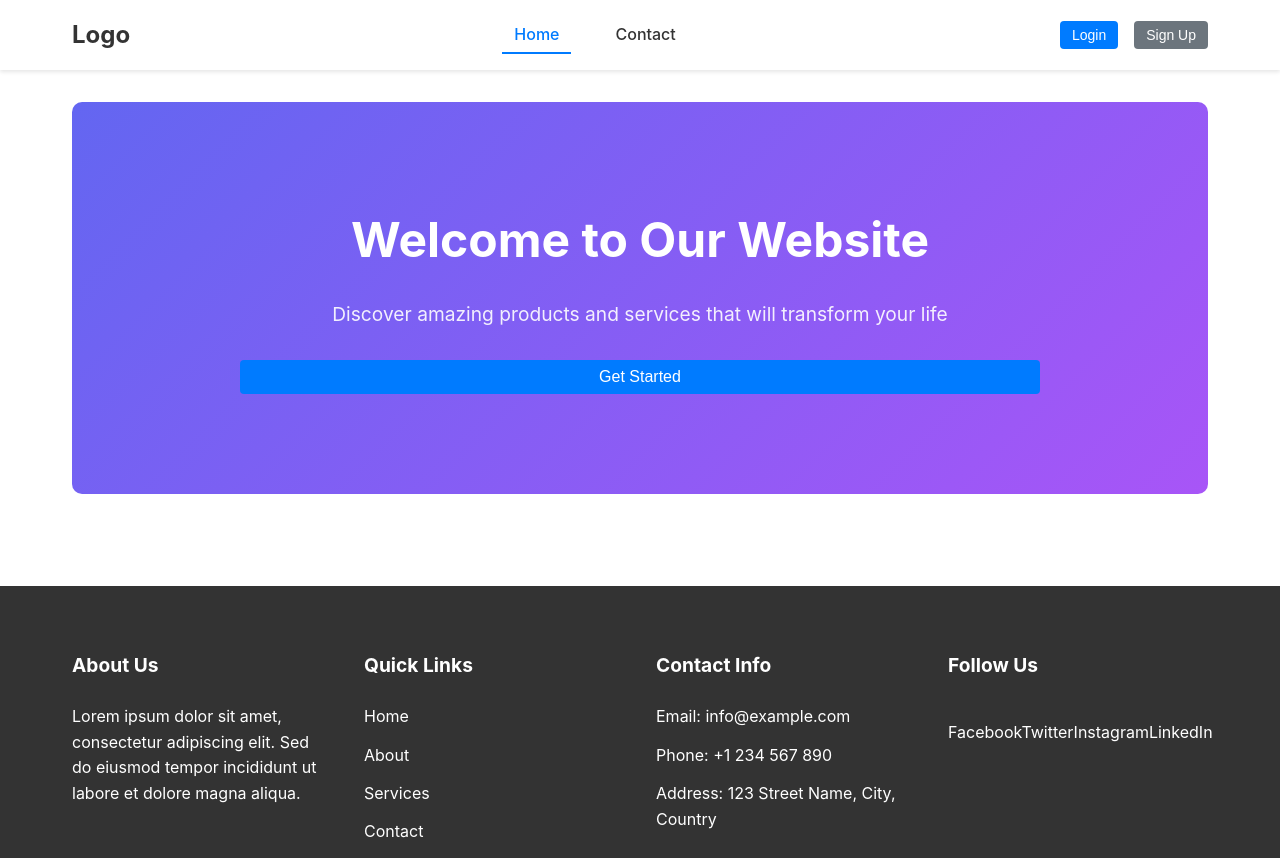
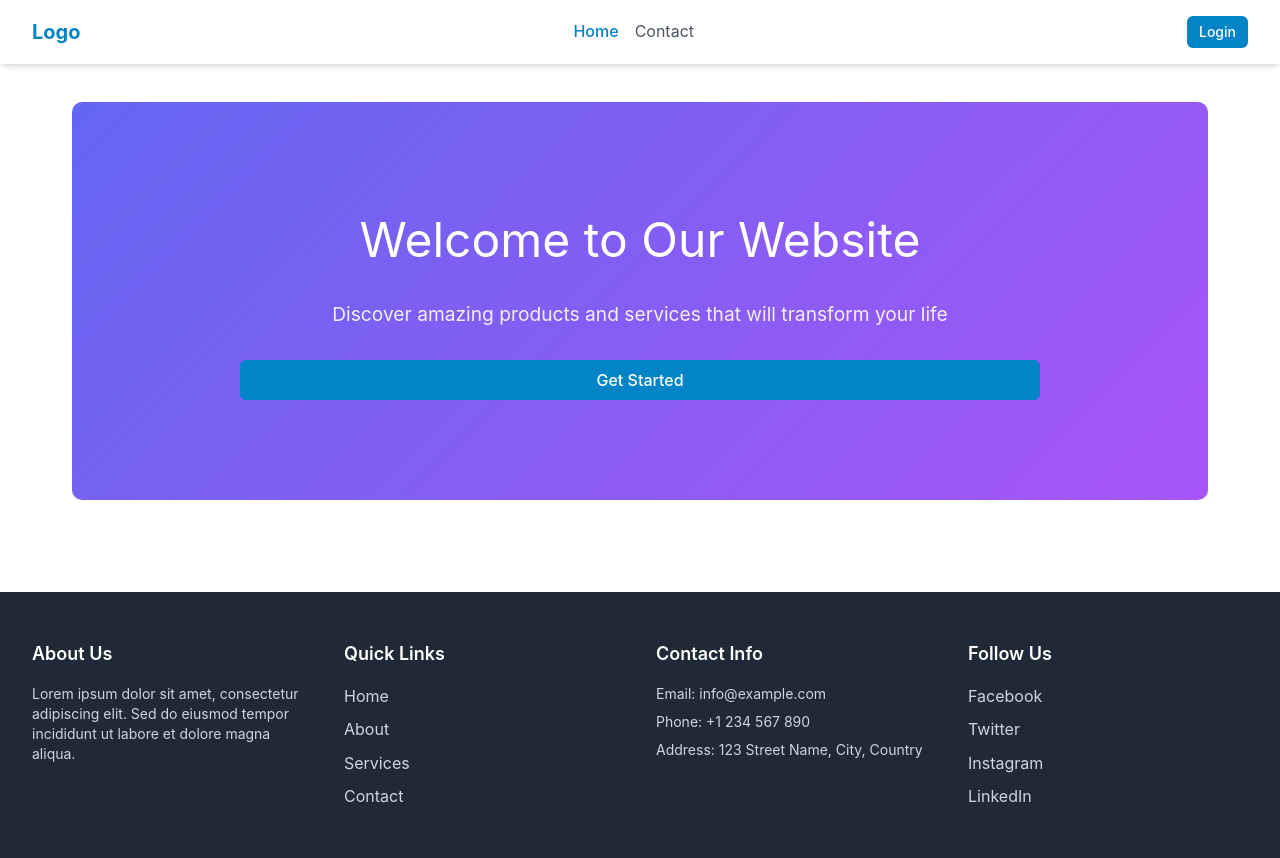
Before and after one commit to dat25134/react-base, a React (Create React App) app: page / in a window 1280 px wide. Built offline with nearby package versions, Linux system fonts and the light colour scheme.

Commit message:
add tailwind to project

```diff
--- a/package.json
+++ b/package.json
@@ -39,5 +39,10 @@
       "last 1 firefox version",
       "last 1 safari version"
     ]
+  },
+  "devDependencies": {
+    "autoprefixer": "^10.4.20",
+    "postcss": "^8.4.48",
+    "tailwindcss": "^3.4.14"
   }
 }
--- /dev/null
+++ b/postcss.config.js
@@ -0,0 +1,6 @@
+module.exports = {
+  plugins: {
+    tailwindcss: {},
+    autoprefixer: {},
+  },
+}
--- a/src/components/common/Button/Button.css
+++ /dev/null
@@ -1,136 +0,0 @@
-.btn {
-  display: inline-flex;
-  align-items: center;
-  justify-content: center;
-  font-weight: 500;
-  border-radius: 4px;
-  cursor: pointer;
-  transition: all 0.2s ease-in-out;
-  border: none;
-  outline: none;
-}
-
-/* Sizes */
-.btn-small {
-  padding: 6px 12px;
-  font-size: 14px;
-}
-
-.btn-medium {
-  padding: 8px 16px;
-  font-size: 16px;
-}
-
-.btn-large {
-  padding: 12px 24px;
-  font-size: 18px;
-}
-
-/* Variants */
-.btn-primary {
-  background-color: #007bff;
-  color: white;
-}
-
-.btn-primary:hover {
-  background-color: #0056b3;
-}
-
-.btn-secondary {
-  background-color: #6c757d;
-  color: white;
-}
-
-.btn-secondary:hover {
-  background-color: #5a6268;
-}
-
-.btn-danger {
-  background-color: #dc3545;
-  color: white;
-}
-
-.btn-danger:hover {
-  background-color: #c82333;
-}
-
-.btn-success {
-  background-color: #28a745;
-  color: white;
-}
-
-.btn-success:hover {
-  background-color: #218838;
-}
-
-.btn-outline {
-  background-color: transparent;
-  border: 1px solid #007bff;
-  color: #007bff;
-}
-
-.btn-outline:hover {
-  background-color: #007bff;
-  color: white;
-}
-
-/* Full width */
-.btn-full-width {
-  width: 100%;
-}
-
-/* Disabled state */
-.btn:disabled {
-  opacity: 0.65;
-  cursor: not-allowed;
-}
-
-/* Optional: Add loading state */
-.btn.loading {
-  position: relative;
-  color: transparent;
-}
-
-.btn.loading::after {
-  content: "";
-  position: absolute;
-  width: 16px;
-  height: 16px;
-  border: 2px solid;
-  border-radius: 50%;
-  border-color: #fff #fff #fff transparent;
-  animation: button-loading-spinner 1s linear infinite;
-}
-
-@keyframes button-loading-spinner {
-  from {
-    transform: rotate(0turn);
-  }
-  to {
-    transform: rotate(1turn);
-  }
-}
-
-/* // Các variant
-<Button variant="primary">Primary Button</Button>
-<Button variant="secondary">Secondary Button</Button>
-<Button variant="danger">Danger Button</Button>
-<Button variant="success">Success Button</Button>
-<Button variant="outline">Outline Button</Button>
-
-// Các size
-<Button size="small">Small Button</Button>
-<Button size="medium">Medium Button</Button>
-<Button size="large">Large Button</Button>
-
-// Full width
-<Button fullWidth>Full Width Button</Button>
-
-// Disabled
-<Button disabled>Disabled Button</Button>
-
-// Với type form
-<Button type="submit">Submit</Button>
-
-// Với custom className
-<Button className="custom-class">Custom Button</Button> */
--- a/src/components/common/Button/Button.jsx
+++ b/src/components/common/Button/Button.jsx
@@ -1,5 +1,4 @@
 import React from 'react';
-import './Button.css';
 
 const Button = ({
   children,
@@ -12,18 +11,35 @@
   className = '',
   ...props
 }) => {
-  const buttonClasses = [
-    'btn',
-    `btn-${variant}`,
-    `btn-${size}`,
-    fullWidth ? 'btn-full-width' : '',
+  const baseStyles = 'rounded-md font-medium focus:outline-none transition-colors duration-200';
+
+  const variants = {
+    primary: 'bg-primary-600 text-white hover:bg-primary-700',
+    secondary: 'bg-secondary-500 text-white hover:bg-secondary-600',
+    danger: 'bg-red-600 text-white hover:bg-red-700',
+    success: 'bg-green-600 text-white hover:bg-green-700',
+    outline: 'border-2 border-primary-600 text-primary-600 hover:bg-primary-50'
+  };
+
+  const sizes = {
+    small: 'px-3 py-1.5 text-sm',
+    medium: 'px-4 py-2 text-base',
+    large: 'px-6 py-3 text-lg'
+  };
+
+  const classes = [
+    baseStyles,
+    variants[variant],
+    sizes[size],
+    fullWidth ? 'w-full' : '',
+    disabled ? 'opacity-50 cursor-not-allowed' : '',
     className
   ].filter(Boolean).join(' ');
 
   return (
     <button
       type={type}
-      className={buttonClasses}
+      className={classes}
       disabled={disabled}
       onClick={onClick}
       {...props}
--- a/src/components/common/ConfirmModal/ConfirmModal.css
+++ /dev/null
@@ -1,88 +0,0 @@
-.modal-overlay {
-  position: fixed;
-  top: 0;
-  left: 0;
-  right: 0;
-  bottom: 0;
-  background-color: rgba(0, 0, 0, 0.6);
-  display: flex;
-  justify-content: center;
-  align-items: center;
-  z-index: 1000;
-  backdrop-filter: blur(2px);
-}
-
-.modal {
-  background-color: white;
-  padding: 24px;
-  border-radius: 12px;
-  min-width: 320px;
-  box-shadow: 0 4px 20px rgba(0, 0, 0, 0.15);
-  animation: modal-slide-down 0.3s ease-out;
-}
-
-@keyframes modal-slide-down {
-  from {
-    opacity: 0;
-    transform: translateY(-20px);
-  }
-  to {
-    opacity: 1;
-    transform: translateY(0);
-  }
-}
-
-.modal h2 {
-  margin: 0 0 16px 0;
-  color: #2d3748;
-  font-size: 1.5rem;
-  font-weight: 600;
-}
-
-.modal p {
-  color: #4a5568;
-  line-height: 1.6;
-  margin: 0 0 24px 0;
-  font-size: 1.1rem;
-}
-
-.modal-buttons {
-  display: flex;
-  justify-content: flex-end;
-  gap: 12px;
-  margin-top: 24px;
-}
-
-.modal-buttons button {
-  padding: 10px 20px;
-  border-radius: 6px;
-  cursor: pointer;
-  transition: all 0.2s ease;
-  font-weight: 500;
-  font-size: 1rem;
-  box-shadow: 0 2px 4px rgba(0, 0, 0, 0.1);
-}
-
-.modal-buttons button:first-child {
-  background-color: #e53e3e;
-  color: white;
-  border: none;
-}
-
-.modal-buttons button:first-child:hover {
-  background-color: #c53030;
-  transform: translateY(-1px);
-  box-shadow: 0 4px 6px rgba(0, 0, 0, 0.15);
-}
-
-.modal-buttons button:last-child {
-  background-color: #718096;
-  color: white;
-  border: none;
-}
-
-.modal-buttons button:last-child:hover {
-  background-color: #4a5568;
-  transform: translateY(-1px);
-  box-shadow: 0 4px 6px rgba(0, 0, 0, 0.15);
-}
--- a/src/components/layout/Footer/Footer.css
+++ /dev/null
@@ -1,35 +0,0 @@
-.footer {
-  background-color: #333;
-  color: #fff;
-  padding: 4rem 0 0;
-  margin-top: auto;
-}
-
-.footer-container {
-  max-width: 1200px;
-  margin: 0 auto;
-  padding: 0 2rem;
-  display: grid;
-  grid-template-columns: repeat(auto-fit, minmax(250px, 1fr));
-  gap: 2rem;
-}
-
-.footer-section h3 {
-  color: #fff;
-  margin-bottom: 1.5rem;
-  font-size: 1.2rem;
-}
-
-.footer-section ul {
-  list-style: none;
-  padding: 0;
-  margin: 0;
-}
-
-.footer-section ul li {
-  margin-bottom: 0.8rem;
-}
-
-.footer-section a {
-  color: #fff;
-}
--- a/src/components/layout/Footer/Footer.jsx
+++ b/src/components/layout/Footer/Footer.jsx
@@ -1,42 +1,41 @@
 import React from 'react';
 import { Link } from 'react-router-dom';
-import './Footer.css';
 
 const Footer = () => {
   return (
-    <footer className="footer">
-      <div className="footer-container">
-        <div className="footer-section">
-          <h3>About Us</h3>
-          <p>Lorem ipsum dolor sit amet, consectetur adipiscing elit. Sed do eiusmod tempor incididunt ut labore et dolore magna aliqua.</p>
+    <footer className="bg-gray-800 text-white py-12">
+      <div className="max-w-7xl mx-auto px-4 sm:px-6 lg:px-8 grid grid-cols-1 md:grid-cols-2 lg:grid-cols-4 gap-8">
+        <div className="space-y-4">
+          <h3 className="text-lg font-semibold">About Us</h3>
+          <p className="text-gray-300 text-sm">Lorem ipsum dolor sit amet, consectetur adipiscing elit. Sed do eiusmod tempor incididunt ut labore et dolore magna aliqua.</p>
         </div>
 
-        <div className="footer-section">
-          <h3>Quick Links</h3>
-          <ul>
-            <li><Link to="/">Home</Link></li>
-            <li><Link to="/about">About</Link></li>
-            <li><Link to="/services">Services</Link></li>
-            <li><Link to="/contact">Contact</Link></li>
+        <div className="space-y-4">
+          <h3 className="text-lg font-semibold">Quick Links</h3>
+          <ul className="space-y-2">
+            <li><Link to="/" className="text-gray-300 hover:text-primary-500 transition-colors">Home</Link></li>
+            <li><Link to="/about" className="text-gray-300 hover:text-primary-500 transition-colors">About</Link></li>
+            <li><Link to="/services" className="text-gray-300 hover:text-primary-500 transition-colors">Services</Link></li>
+            <li><Link to="/contact" className="text-gray-300 hover:text-primary-500 transition-colors">Contact</Link></li>
           </ul>
         </div>
 
-        <div className="footer-section">
-          <h3>Contact Info</h3>
-          <ul>
+        <div className="space-y-4">
+          <h3 className="text-lg font-semibold">Contact Info</h3>
+          <ul className="space-y-2 text-gray-300 text-sm">
             <li>Email: info@example.com</li>
             <li>Phone: +1 234 567 890</li>
             <li>Address: 123 Street Name, City, Country</li>
           </ul>
         </div>
 
-        <div className="footer-section">
-          <h3>Follow Us</h3>
-          <div className="social-links">
-            <a href="https://facebook.com" target="_blank" rel="noopener noreferrer">Facebook</a>
-            <a href="https://twitter.com" target="_blank" rel="noopener noreferrer">Twitter</a>
-            <a href="https://instagram.com" target="_blank" rel="noopener noreferrer">Instagram</a>
-            <a href="https://linkedin.com" target="_blank" rel="noopener noreferrer">LinkedIn</a>
+        <div className="space-y-4">
+          <h3 className="text-lg font-semibold">Follow Us</h3>
+          <div className="flex flex-col space-y-2">
+            <a href="https://facebook.com" target="_blank" rel="noopener noreferrer" className="text-gray-300 hover:text-primary-500 transition-colors">Facebook</a>
+            <a href="https://twitter.com" target="_blank" rel="noopener noreferrer" className="text-gray-300 hover:text-primary-500 transition-colors">Twitter</a>
+            <a href="https://instagram.com" target="_blank" rel="noopener noreferrer" className="text-gray-300 hover:text-primary-500 transition-colors">Instagram</a>
+            <a href="https://linkedin.com" target="_blank" rel="noopener noreferrer" className="text-gray-300 hover:text-primary-500 transition-colors">LinkedIn</a>
           </div>
         </div>
       </div>
--- a/src/components/layout/Header/Header.css
+++ /dev/null
@@ -1,161 +0,0 @@
-.header {
-  background-color: #ffffff;
-  box-shadow: 0 2px 4px rgba(0,0,0,0.1);
-  position: fixed;
-  top: 0;
-  left: 0;
-  right: 0;
-  z-index: 1000;
-}
-
-.header-container {
-  max-width: 1200px;
-  margin: 0 auto;
-  padding: 1rem 2rem;
-  display: flex;
-  justify-content: space-between;
-  align-items: center;
-}
-
-.logo a {
-  text-decoration: none;
-  color: #333;
-}
-
-.logo h1 {
-  font-size: 1.5rem;
-  margin: 0;
-}
-
-.nav-menu ul {
-  list-style: none;
-  display: flex;
-  gap: 2rem;
-  margin: 0;
-  padding: 0;
-}
-
-.nav-menu a {
-  text-decoration: none;
-  color: #333;
-  font-weight: 500;
-  transition: color 0.3s ease;
-}
-
-.nav-menu a:hover {
-  color: #007bff;
-}
-
-.header-right {
-  display: flex;
-  gap: 1rem;
-}
-
-.login-btn, .signup-btn {
-  padding: 0.5rem 1rem;
-  border-radius: 4px;
-  border: none;
-  cursor: pointer;
-  font-weight: 500;
-}
-
-.login-btn {
-  background-color: transparent;
-  border: 1px solid #007bff;
-  color: #007bff;
-}
-
-.signup-btn {
-  background-color: #007bff;
-  color: white;
-}
-
-.login-btn:hover {
-  background-color: rgba(0,123,255,0.1);
-}
-
-.signup-btn:hover {
-  background-color: #0056b3;
-}
-
-@media (max-width: 768px) {
-  .nav-menu {
-    display: none; /* Add hamburger menu for mobile */
-  }
-}
-
-.modal-overlay {
-  position: fixed;
-  top: 0;
-  left: 0;
-  right: 0;
-  bottom: 0;
-  background-color: rgba(0, 0, 0, 0.5);
-  display: flex;
-  justify-content: center;
-  align-items: center;
-  z-index: 1000;
-}
-
-.modal {
-  background-color: white;
-  padding: 20px;
-  border-radius: 8px;
-  min-width: 300px;
-}
-
-.modal h2 {
-  margin-top: 0;
-}
-
-.modal-buttons {
-  display: flex;
-  justify-content: flex-end;
-  gap: 10px;
-  margin-top: 20px;
-}
-
-.modal-buttons button {
-  padding: 8px 16px;
-  border-radius: 4px;
-  cursor: pointer;
-}
-
-.modal-buttons button:first-child {
-  background-color: #dc3545;
-  color: white;
-  border: none;
-}
-
-.modal-buttons button:last-child {
-  background-color: #6c757d;
-  color: white;
-  border: none;
-}
-
-.nav-link {
-  text-decoration: none;
-  color: #333;
-  padding: 8px 12px;
-  transition: all 0.3s ease;
-}
-
-.nav-link:hover {
-  color: #007bff;
-}
-
-.nav-link.active {
-  color: #007bff;
-  font-weight: 500;
-  position: relative;
-}
-
-.nav-link.active::after {
-  content: '';
-  position: absolute;
-  bottom: -2px;
-  left: 0;
-  width: 100%;
-  height: 2px;
-  background-color: #007bff;
-}
--- a/src/components/layout/Header/Header.jsx
+++ b/src/components/layout/Header/Header.jsx
@@ -1,30 +1,24 @@
 import React, { useState } from 'react';
-import { Link, useNavigate, NavLink } from 'react-router-dom';
+import { Link, NavLink } from 'react-router-dom';
 import { useAuth, useHasRole } from '../../../hooks/useAuth';
 import { ROLES } from '../../../constants/roles';
+import Button from '../../common/Button/Button';
+import ConfirmModal from '../../common/ConfirmModal/ConfirmModal';
 import { PATHS } from '../../../routes/paths';
-import Button from '../../../components/common/Button/Button';
-import ConfirmModal from '../../../components/common/ConfirmModal/ConfirmModal';
-import './Header.css';
 
 const Header = () => {
   const { user, logout } = useAuth();
-  const navigate = useNavigate();
+  const isAdmin = useHasRole(ROLES.ADMIN);
+  const isUser = useHasRole(ROLES.USER);
   const [showConfirmModal, setShowConfirmModal] = useState(false);
 
-  const isUser = useHasRole(ROLES.USER);
-  const isAdmin = useHasRole(ROLES.ADMIN);
-
-  const handleLogoutClick = () => {
+  const handleLogout = () => {
     setShowConfirmModal(true);
   };
 
   const handleConfirmLogout = async () => {
-    const success = await logout();
-    if (success) {
+    await logout();
     setShowConfirmModal(false);
-      navigate(PATHS.LOGIN);
-    }
   };
 
   const getNavLinks = () => {
@@ -45,52 +39,52 @@
   };
 
   return (
-    <header className="header">
-      <div className="header-container">
-        <div className="logo">
-          <Link to={PATHS.HOME}>
-            <h1>Logo</h1>
+    <header className="bg-white shadow-md fixed w-full top-0 z-50">
+      <div className="max-w-7xl mx-auto px-4 sm:px-6 lg:px-8">
+        <div className="flex justify-between items-center h-16">
+          <div className="flex items-center">
+            <Link to="/" className="text-xl font-bold text-primary-600">
+              Logo
             </Link>
           </div>
 
-        <nav className="nav-menu">
-          <ul>
-            {getNavLinks().map(({ to, label }) => (
-              <li key={to}>
+          <nav className="hidden md:flex space-x-4">
+            {getNavLinks().map((link) => (
               <NavLink
-                  to={to}
-                  className={({ isActive }) => isActive ? 'nav-link active' : 'nav-link'}
-                  end={to === PATHS.HOME}
+                  to={link.to}
+                  className={({ isActive }) => isActive ? 'text-primary-600 font-medium' : 'text-gray-600 hover:text-primary-600 transition-colors'}
+                  end={link.to === PATHS.HOME}
               >
-                  {label}
+                  {link.label}
               </NavLink>
-              </li>
             ))}
-          </ul>
           </nav>
 
-        <div className="header-right">
+          <div className="flex items-center space-x-4">
             {user ? (
               <>
-              <span className="user-email">{user.email}</span>
+                <Link
+                  to="/profile"
+                  className="text-gray-600 hover:text-primary-600"
+                >
+                  {user.email}
+                </Link>
                 <Button
-                variant="danger"
+                  variant="secondary"
                   size="small"
-                onClick={handleLogoutClick}
+                  onClick={handleLogout}
                 >
                   Logout
                 </Button>
               </>
             ) : (
-            <>
-              <Link to={PATHS.LOGIN}>
-                <Button variant="primary" size="small">Login</Button>
+              <Link to="/login">
+                <Button variant="primary" size="small">
+                  Login
+                </Button>
               </Link>
-              <Link to={PATHS.AUTH.SIGNUP}>
-                <Button variant="secondary" size="small">Sign Up</Button>
-              </Link>
-            </>
             )}
+          </div>
         </div>
       </div>
 
@@ -98,8 +92,8 @@
         isOpen={showConfirmModal}
         onClose={() => setShowConfirmModal(false)}
         onConfirm={handleConfirmLogout}
-        title="Xác nhận đăng xuất"
-        message="Bạn có chắc chắn muốn đăng xuất?"
+        title="Confirm Logout"
+        message="Are you sure you want to logout?"
       />
     </header>
   );
--- a/src/index.css
+++ b/src/index.css
@@ -1,13 +1,5 @@
-body {
-  margin: 0;
-  font-family: -apple-system, BlinkMacSystemFont, 'Segoe UI', 'Roboto', 'Oxygen',
-    'Ubuntu', 'Cantarell', 'Fira Sans', 'Droid Sans', 'Helvetica Neue',
-    sans-serif;
-  -webkit-font-smoothing: antialiased;
-  -moz-osx-font-smoothing: grayscale;
-}
+@tailwind base;
+@tailwind components;
+@tailwind utilities;
 
-code {
-  font-family: source-code-pro, Menlo, Monaco, Consolas, 'Courier New',
-    monospace;
-}
+/* Các custom styles khác nếu cần */
--- /dev/null
+++ b/tailwind.config.js
@@ -0,0 +1,24 @@
+/** @type {import('tailwindcss').Config} */
+module.exports = {
+  content: [
+    "./src/**/*.{js,jsx,ts,tsx}",
+  ],
+  theme: {
+    extend: {
+      colors: {
+        primary: {
+          50: '#f0f9ff',
+          100: '#e0f2fe',
+          500: '#0ea5e9',
+          600: '#0284c7',
+          700: '#0369a1',
+        },
+        secondary: {
+          500: '#6b7280',
+          600: '#4b5563',
+        },
+      },
+    },
+  },
+  plugins: [],
+}
```
Also changed, not shown: src/components/common/ConfirmModal/ConfirmModal.jsx (+27 -12 lines). Lines whose indentation alone changed are shown as unchanged.
